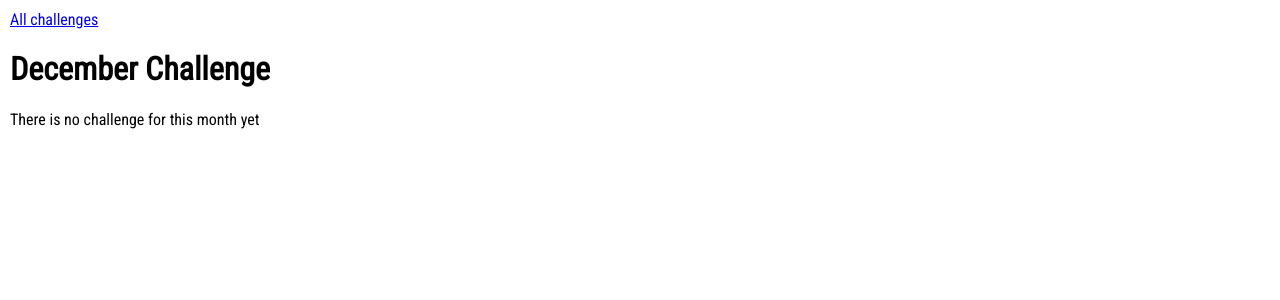
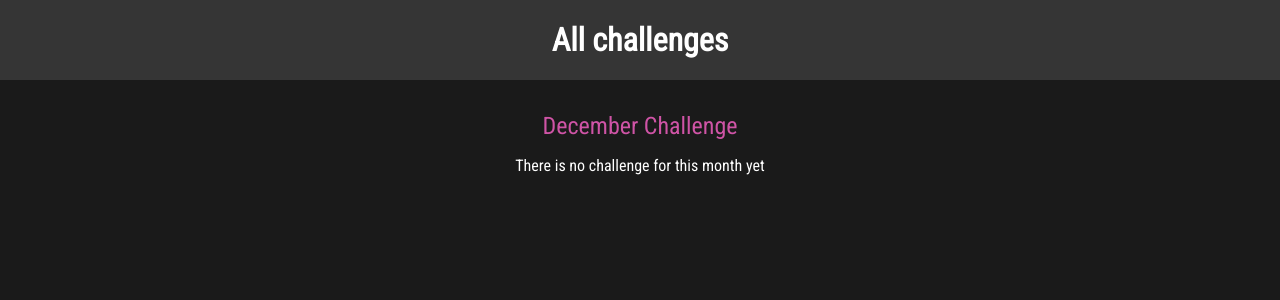
Before and after one commit to InsanePy/django-monthly-challenges, a Django app: page /challenges/december in a window 1280 px wide. Shown: the top 300 px of the page. Run offline with Django 4.2, Linux system fonts and the light colour scheme.

Commit message:
css styling

```diff
--- /dev/null
+++ b/challenges/static/challenges/challenge.css
@@ -0,0 +1,22 @@
+h1,
+h2 {
+  text-align: center;
+  color: white;
+}
+
+h1 {
+  font-size: 1.5rem;
+  margin: 2rem 0 1rem 0;
+  font-weight: normal;
+  color: #cf54a6;
+}
+
+h2 {
+  font-size: 3rem;
+  font-weight: bold;
+}
+
+.fallback {
+  text-align: center;
+  color: white;
+}
--- /dev/null
+++ b/challenges/static/challenges/includes/header.css
@@ -0,0 +1,25 @@
+header {
+  width: 100%;
+  height: 5rem;
+  background-color: #353535;
+}
+
+header nav {
+  width: 100%;
+  height: 100%;
+  display: flex;
+  justify-content: center;
+  align-items: center;
+}
+
+header nav a {
+  color: white;
+  font-size: 2rem;
+  font-weight: bold;
+  text-decoration: none;
+}
+
+header nav a:hover,
+header nav a:active {
+color: #cf54a6;
+}
--- a/challenges/templates/challenges/challenge.html
+++ b/challenges/templates/challenges/challenge.html
@@ -1,5 +1,9 @@
 {% extends "base.html" %}
-
+{% load static %}
+{% block css_files %}
+<link rel="stylesheet" href="{% static "challenges/challenge.css" %}">
+<link rel="stylesheet" href="{% static "challenges/includes/header.css" %}">
+{% endblock %}
 {% block page_title %}{{ month_name|title }} Challenge{% endblock %}
 
 {% block content %}
@@ -9,7 +13,7 @@
 {% if  text  is not None %}
 <h2> {{ text }}</h2>
 {% else %}
-<p> There is no challenge for this month yet</p>
+<p class="fallback"> There is no challenge for this month yet</p>
 {% endif %}
 
 {% endblock %}
--- a/challenges/templates/challenges/index.html
+++ b/challenges/templates/challenges/index.html
@@ -2,6 +2,7 @@
 {% load static %}
 {% block css_files %}
 <link rel="stylesheet" href="{% static "challenges/challenges.css" %}">
+<link rel="stylesheet" href="{% static "challenges/includes/header.css" %}">
 {% endblock %}
 {% block page_title %} All Challenges {% endblock %}
 {% block content %}
--- a/static/style.css
+++ b/static/style.css
@@ -5,5 +5,6 @@ font-family: 'Roboto Condensed', sans-serif;
 }
 
 body {
-margin:10px;
+margin:0;
+background-color: #1a1a1a;
 }
```
Also changed, not shown: challenges/static/challenges/challenges.css (+35 -1 lines).
